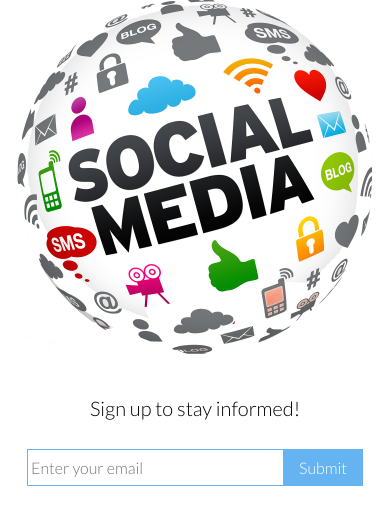
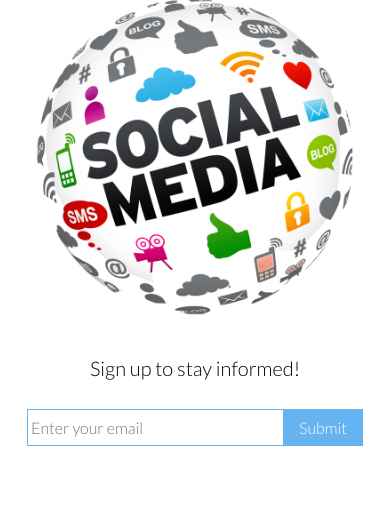
Before and after one commit to radharishna7971/sms-website, a website: page client/index.html in a window 390 px wide. Shown: the part 139-664 px from the top of the page. Drawn offline with nearby package versions, Linux system fonts and the light colour scheme; some packages are replaced by stand-ins of ours.

Commit message:
CSS improvements

```diff
--- a/client/assets/css/style.css
+++ b/client/assets/css/style.css
@@ -2,6 +2,7 @@
   font-family: 'Lato';
   font-weight: 300;
   margin: 0;
+  -webkit-text-size-adjust: 100%;
 }
 
 body {
@@ -79,7 +80,7 @@ body {
 
 .jumbo-img {
   width: 40%;
-  max-width: 300px;
+  width: 400px;
   margin-left: auto;
   margin-right: auto;
   display: block;
@@ -87,23 +88,20 @@ body {
 
 /* SCREEN SIZES <= 786px */
 @media screen and (max-width: 1024px){
-  .jumbo-img {
-    min-width: 600px;
-  }
 }
 
 /* SCREEN SIZES <= 786px */
 @media screen and (max-width: 786px){
   .jumbo-img {
-    min-width: 400px;
+    width: 375px;
   }
 }
 
 
 /* SCREEN SIZES <= 400px */
-@media screen and (max-width: 400px){
+@media screen and (max-width: 401px){
   .jumbo-img {
-    min-width: 360px;
+    width: 320px;
   }
 
 }
```
